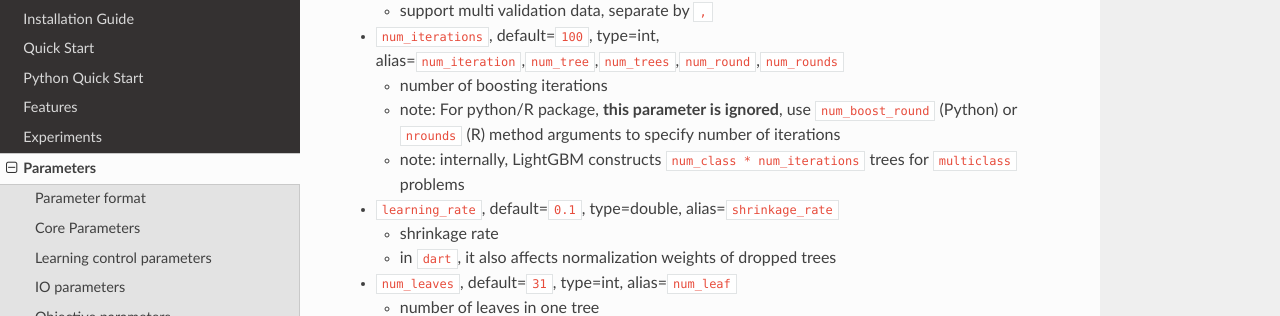
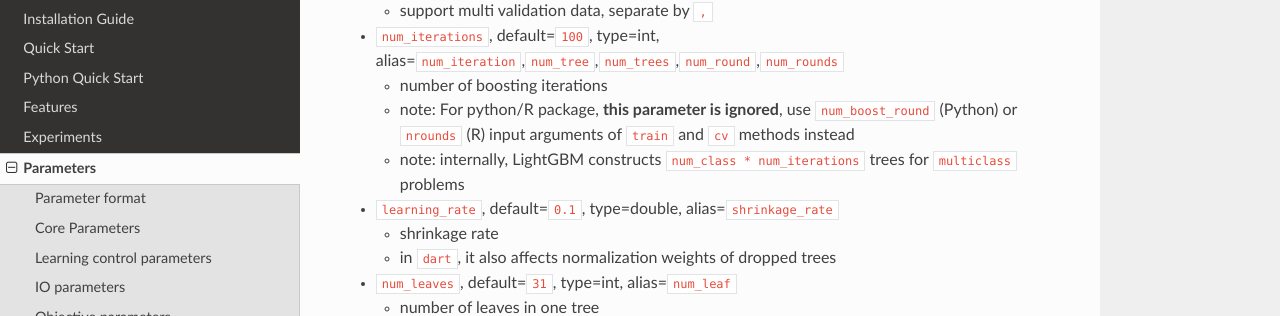
Before and after one commit to microsoft/LightGBM, a Sphinx documentation site: the page built from docs/Parameters.md, in a window 1280 px wide and 900 px high, scrolled down 1561 px. Shown: the part 133-449 px from the top of the window. Built offline with Sphinx 7.4.7 and the Read the Docs theme 2.0.0, drawn with Linux system fonts in a browser that asks for light colours.

Commit message:
Update Parameters.md
Modified "Parameters.md" in accordance with the review.
More explicitly saying that "num_boost_round" is an input argument of the method (not a parameter, passed through the dict).

```diff
--- a/docs/Parameters.md
+++ b/docs/Parameters.md
@@ -54,7 +54,7 @@ The parameter format is `key1=value1 key2=value2 ... ` . And parameters can be s
   * support multi validation data, separate by `,`
 * `num_iterations`, default=`100`, type=int, alias=`num_iteration`,`num_tree`,`num_trees`,`num_round`,`num_rounds`
   * number of boosting iterations
-  * note: For python/R package, **this parameter is ignored**, use `num_boost_round` (Python) or `nrounds` (R) method arguments to specify number of iterations
+  * note: For python/R package, **this parameter is ignored**, use `num_boost_round` (Python) or `nrounds` (R) input arguments of `train` and `cv` methods instead
   * note: internally, LightGBM constructs `num_class * num_iterations` trees for `multiclass` problems
 * `learning_rate`, default=`0.1`, type=double, alias=`shrinkage_rate`
   * shrinkage rate
```
